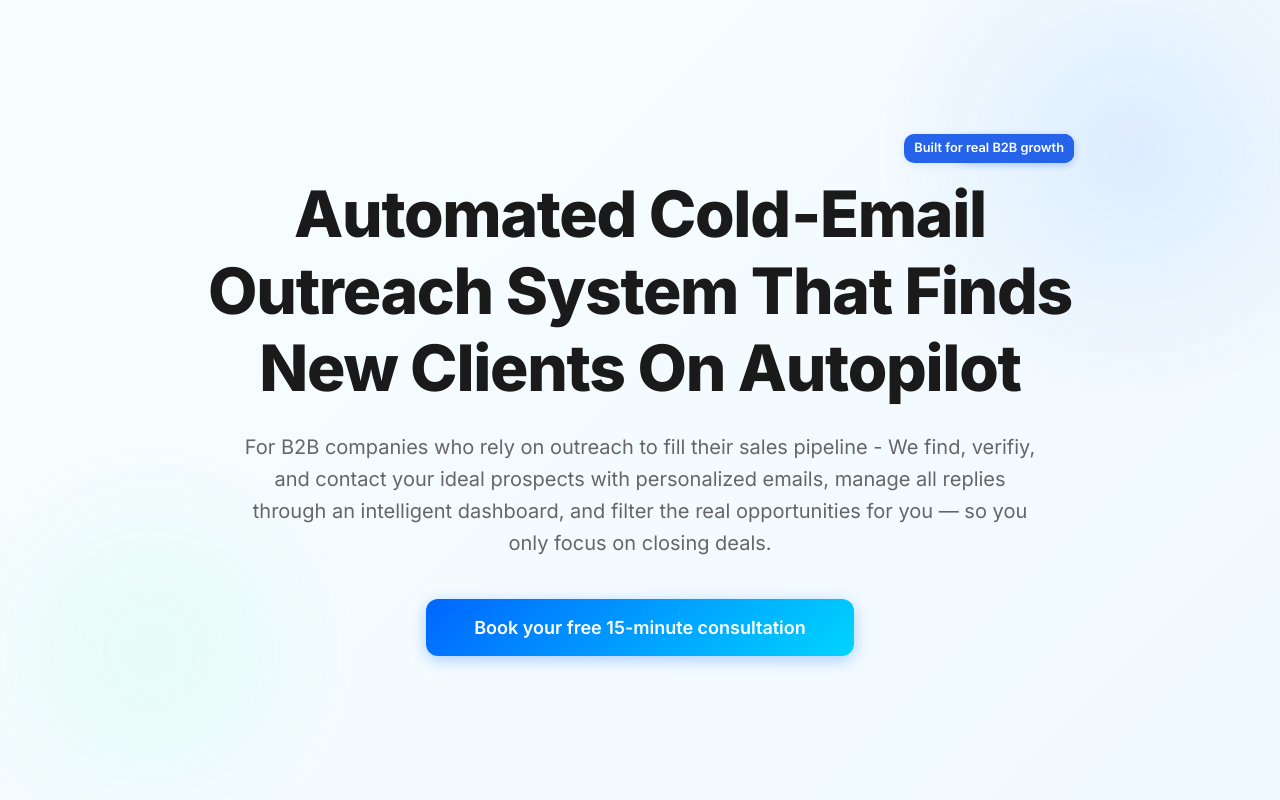
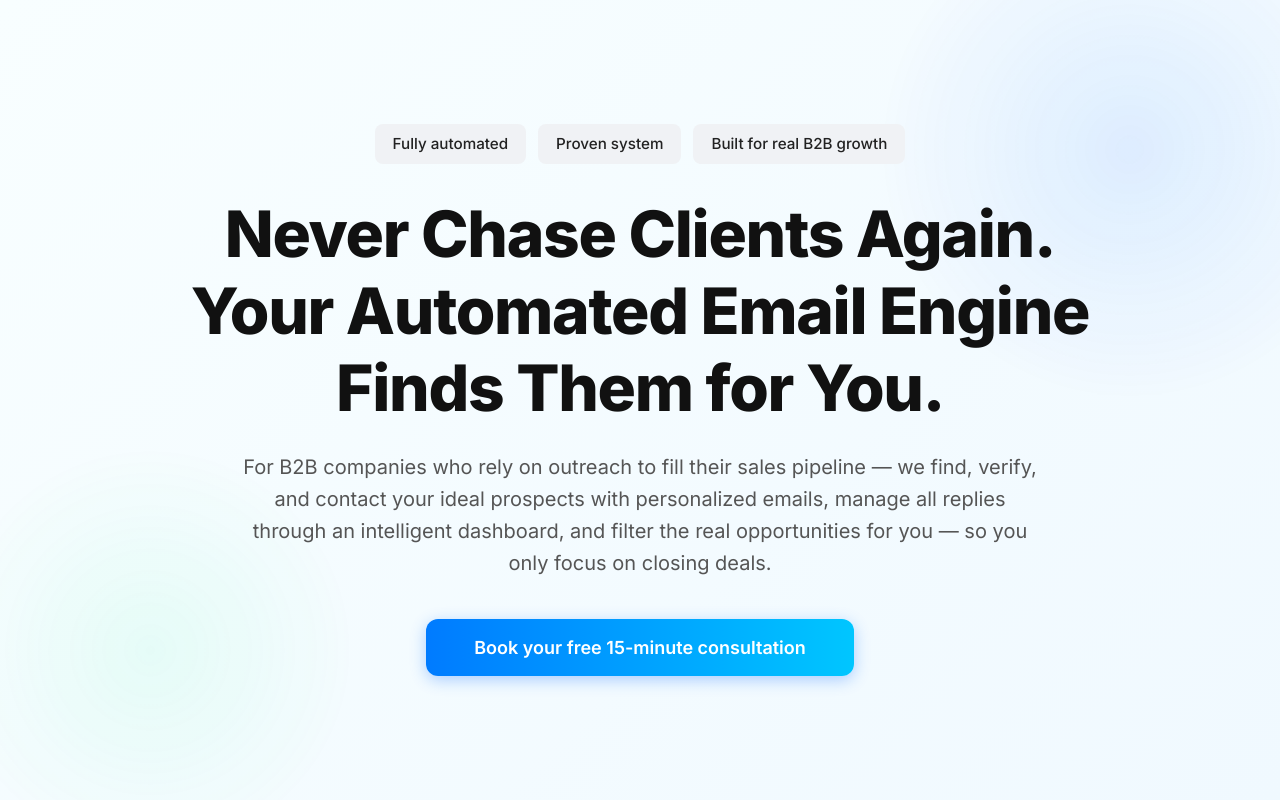
Before and after one commit to MarkoMTP/email-outreach-website, a React (Vite) app: page / in a window 1280 px wide. Shown: the top 800 px of the page. Built offline with nearby package versions, Linux system fonts and the light colour scheme.

Commit message:
fixed badges in hero tsx

```diff
--- a/src/components/Hero.css
+++ b/src/components/Hero.css
@@ -1,3 +1,7 @@
+/* -------------------- */
+/* HERO SECTION STYLES  */
+/* -------------------- */
+
 .hero {
   min-height: 100vh;
   display: flex;
@@ -9,9 +13,16 @@
   overflow: hidden;
 }
 
-.hero::before {
+/* Decorative background pulses */
+.hero::before,
+.hero::after {
   content: "";
   position: absolute;
+  border-radius: 50%;
+  animation: pulse 5s ease-in-out infinite;
+}
+
+.hero::before {
   width: 500px;
   height: 500px;
   background: radial-gradient(
@@ -21,13 +32,10 @@
   );
   top: -100px;
   right: -100px;
-  border-radius: 50%;
-  animation: pulse 4s ease-in-out infinite;
+  animation-duration: 4s;
 }
 
 .hero::after {
-  content: "";
-  position: absolute;
   width: 400px;
   height: 400px;
   background: radial-gradient(
@@ -37,8 +45,6 @@
   );
   bottom: -50px;
   left: -50px;
-  border-radius: 50%;
-  animation: pulse 5s ease-in-out infinite;
 }
 
 @keyframes pulse {
@@ -53,77 +59,117 @@
   }
 }
 
+/* -------------------- */
+/* HERO CONTAINER       */
+/* -------------------- */
+
 .hero-container {
   max-width: 900px;
   text-align: center;
   position: relative;
   z-index: 1;
+  display: flex;
+  flex-direction: column;
+  align-items: center;
 }
 
-.hero-badges {
-  display: flex;
-  gap: 12px;
+/* -------------------- */
+/* BADGES               */
+/* -------------------- */
+
+/* replace .badge with .hero-badge to avoid collisions */
+.hero-badge {
+  display: inline-flex;
+  align-items: center;
   justify-content: center;
-  flex-wrap: wrap;
-  margin-bottom: 32px;
+  padding: 8px 18px;
+  border-radius: 8px;
+  background: #f0f2f5;
+  color: #222;
+  font-weight: 500;
+  font-size: 0.95rem;
+  transition: transform 0.2s ease, box-shadow 0.2s ease;
+  white-space: nowrap;
+}
+
+.hero-badge:hover {
+  transform: translateY(-2px);
+  box-shadow: 0 4px 8px rgba(0, 0, 0, 0.1);
 }
 
 .badge {
-  background: var(--white);
-  padding: 8px 16px;
-  border-radius: 24px;
-  font-size: 14px;
+  display: inline-flex;
+  align-items: center;
+  justify-content: center;
+  padding: 8px 18px;
+  border-radius: 8px;
+  background: #f0f2f5;
+  color: #222;
   font-weight: 500;
-  color: var(--electric-blue);
-  box-shadow: 0 2px 8px rgba(0, 102, 255, 0.1);
-  transition: transform 0.2s ease;
+  font-size: 0.95rem;
+  transition: transform 0.2s ease, box-shadow 0.2s ease;
+  white-space: nowrap;
 }
 
 .badge:hover {
   transform: translateY(-2px);
+  box-shadow: 0 4px 8px rgba(0, 0, 0, 0.1);
 }
+
+/* -------------------- */
+/* HERO TEXT            */
+/* -------------------- */
 
 .hero-title {
   font-size: 64px;
   font-weight: 800;
   line-height: 1.2;
-  color: var(--dark-gray);
+  color: #111;
   margin-bottom: 24px;
   letter-spacing: -0.02em;
 }
 
 .hero-title .highlight {
-  background: var(--gradient-primary);
+  background: linear-gradient(90deg, #007bff, #00c6ff);
   -webkit-background-clip: text;
   -webkit-text-fill-color: transparent;
-  background-clip: text;
 }
 
 .hero-subtitle {
   font-size: 20px;
   line-height: 1.6;
-  color: var(--medium-gray);
+  color: #555;
   margin-bottom: 40px;
   max-width: 800px;
   margin-left: auto;
   margin-right: auto;
 }
 
+/* -------------------- */
+/* CTA BUTTON           */
+/* -------------------- */
+
 .cta-button {
-  background: var(--gradient-primary);
-  color: var(--white);
+  background: linear-gradient(90deg, #007bff, #00c6ff);
+  color: #fff;
   padding: 18px 48px;
   border-radius: 12px;
   font-size: 18px;
   font-weight: 600;
   transition: all 0.3s ease;
   box-shadow: 0 4px 16px rgba(0, 102, 255, 0.3);
+  border: none;
+  cursor: pointer;
 }
 
 .cta-button:hover {
   transform: translateY(-2px);
   box-shadow: 0 6px 24px rgba(0, 102, 255, 0.4);
 }
+
+/* -------------------- */
+/* RESPONSIVE STYLES    */
+/* -------------------- */
 
 @media (max-width: 768px) {
   .hero {
@@ -143,4 +189,8 @@
     padding: 16px 32px;
     font-size: 16px;
   }
+
+  .hero-badges {
+    gap: 8px;
+  }
 }
--- a/src/components/Hero.tsx
+++ b/src/components/Hero.tsx
@@ -1,6 +1,7 @@
+import React from "react";
 import "./Hero.css";
 
-const Hero = () => {
+const Hero: React.FC = () => {
   const handleCTAClick = () => {
     window.open(
       "https://calendly.com/contact-altafrequenzamarketing/email-outreach-system-meeting",
@@ -8,28 +9,69 @@ const Hero = () => {
     );
   };
 
+  const badges = [
+    "Fully automated",
+    "Proven system",
+    "Built for real B2B growth",
+  ];
+
   return (
     <section className="hero">
       <div className="hero-container">
-        <div className="hero-badges">
-          <span className="badge">Fully automated</span>
-          <span className="badge">Proven system</span>
-          <span className="badge">Built for real B2B growth</span>
+        {/* BADGES */}
+        <div
+          className="hero-badges"
+          /* Inline fallback to beat any hostile global CSS */
+          style={{
+            display: "flex",
+            flexDirection: "row",
+            flexWrap: "wrap",
+            justifyContent: "center",
+            alignItems: "center",
+            gap: 12,
+            marginBottom: 32,
+          }}
+        >
+          {badges.map((label) => (
+            <span
+              key={label}
+              className="hero-badge" // <-- renamed from "badge" to avoid collisions (e.g., DaisyUI/Tailwind)
+              style={{
+                display: "inline-flex",
+                alignItems: "center",
+                justifyContent: "center",
+                whiteSpace: "nowrap",
+                flex: "0 0 auto",
+                margin: 0, // keep spacing controlled by container gap
+                padding: "8px 18px",
+                borderRadius: 8,
+                background: "#f0f2f5",
+                color: "#222",
+                fontWeight: 500,
+                fontSize: "0.95rem",
+              }}
+            >
+              {label}
+            </span>
+          ))}
         </div>
 
+        {/* TITLE */}
         <h1 className="hero-title">
-          Automated Cold‑Email Outreach System That Finds New Clients On
-          Autopilot
+          Never Chase Clients Again. Your Automated Email Engine Finds Them for
+          You.
         </h1>
 
+        {/* SUBTITLE (fixed typo: verify) */}
         <p className="hero-subtitle">
-          For B2B companies who rely on outreach to fill their sales pipeline -
-          We find, verifiy, and contact your ideal prospects with personalized
+          For B2B companies who rely on outreach to fill their sales pipeline —
+          we find, verify, and contact your ideal prospects with personalized
           emails, manage all replies through an intelligent dashboard, and
           filter the real opportunities for you — so you only focus on closing
           deals.
         </p>
 
+        {/* CTA */}
         <button className="cta-button" onClick={handleCTAClick}>
           Book your free 15-minute consultation
         </button>
```
